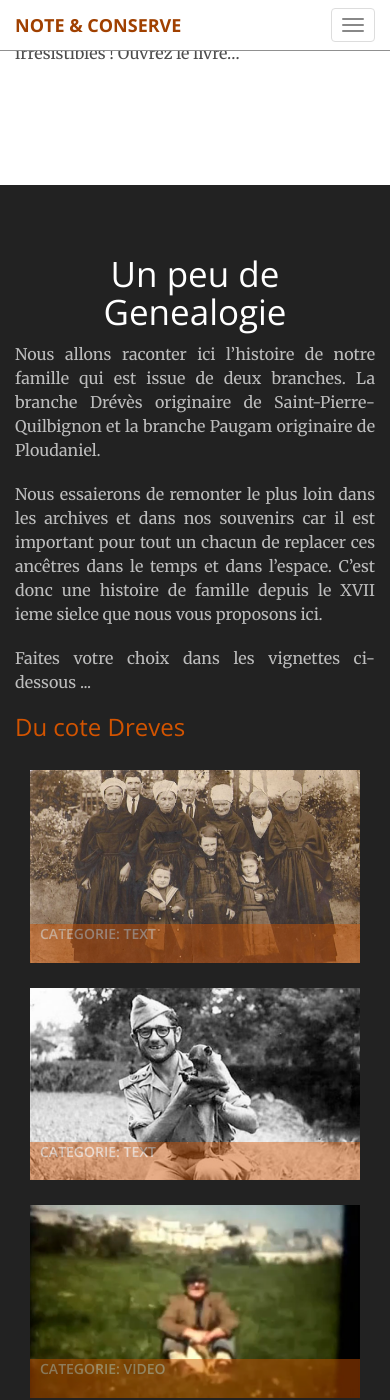
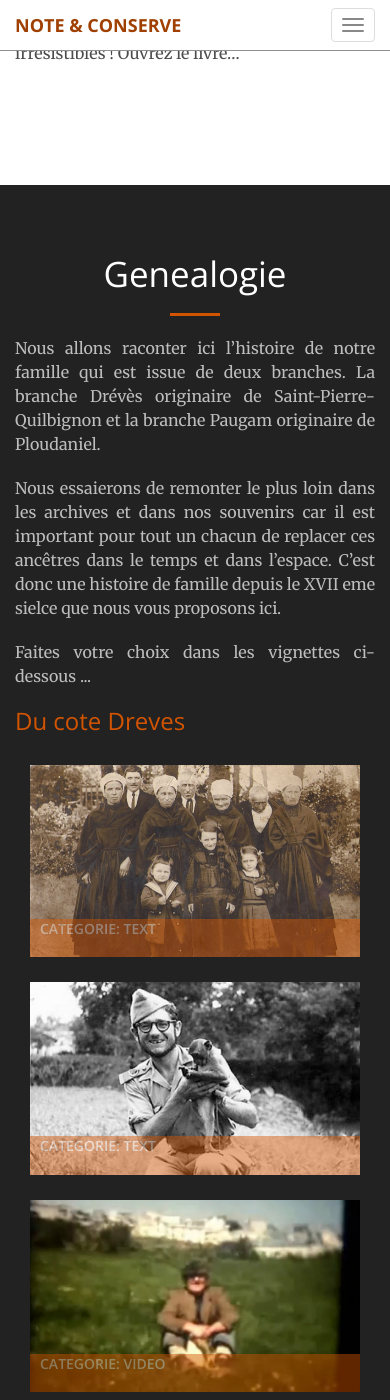
Before and after one commit to brignogan/brignogan.github.io, a Jekyll site: the page built from index.html, in a window 390 px wide and 1400 px high, scrolled down 3665 px. Built offline with Jekyll 4.4.1, drawn with Linux system fonts in a browser that asks for light colours; some of the changed text lies outside the part shown.

Commit message:
UBU: on the way

```diff
--- a/_includes/aside.html
+++ b/_includes/aside.html
@@ -2,8 +2,8 @@
 
       <div class="container text-center">
           <div class="call-to-action">
-              <h1>Un peu de Genealogie</h1>
-
+              <h1>Genealogie</h1>
+              <hr>
                 <p class="text-faded">
                 Nous allons raconter ici l’histoire de notre famille qui est issue de deux branches.
                 La branche Drévès originaire de Saint-Pierre-Quilbignon et la branche Paugam originaire de Ploudaniel.
@@ -11,7 +11,7 @@
                 <p class="text-faded">
                 Nous essaierons de remonter le plus loin dans les archives et dans nos souvenirs
                 car il est important pour tout un chacun de replacer ces ancêtres dans le temps et dans l’espace.
-                C’est donc une histoire de famille depuis le XVII ieme sielce que nous vous proposons ici.
+                C’est donc une histoire de famille depuis le XVII eme sielce que nous vous proposons ici.
                 </p>
                 <p class="text-faded">
                 Faites votre choix dans les vignettes ci-dessous ...
@@ -32,9 +32,12 @@
                                     Categorie: text
                                 </div>
                                 <div class="project-name" >
-                                    <p>
-                                      la famille Dreves avant la seconde guerre mondiale
-                                    </p>
+                                    <span>
+                                      la famille Dreves avant la seconde guerre mondiale,
+                                      une chromique du XX eme siecle.
+                                    </span>
+                                    <br>
+                                    <br>
                                     <a href="http://en.calameo.com/read/0046395077e5b34a4fd29" class="btn btn-default btn-xl ">a lire sur calameo.com</a>
                                 </div>
                               </div>
@@ -53,12 +56,10 @@
                                     Categorie: text
                                 </div>
                                 <div class="project-name" >
-                                    <p>
-                                      la famille Dreves apres la seconde guerre mondiale
+                                      les tribulations de la famille Dreves Jr apres la seconde guerre mondiale
                                       <br>
                                       <br>
                                       [a venir]
-                                    </p>
                                 </div>
                               </div>
 
@@ -77,7 +78,7 @@
                                 </div>
                                 <div class="project-name" >
                                     <p>
-                                      la video Xavier sur la famille Gourmelon
+                                      la video de Xavier sur la famille Gourmelon
                                     </p>
                                     <a href="https://vimeo.com/115486307" class="btn btn-default btn-xl ">a voir sur vimeo.com</a>
                                 </div>
@@ -104,19 +105,47 @@
                                 </div>
                                 <div class="project-name" >
                                     <p>
-                                      La famille Paugam avant la seconde guerre mondiale
+                                      La famille Paugam avant la seconde guerre mondiale.
+                                      Le Bas Leon dans la premiere moitie du XX eme siecle.
                                       <br>
                                       <br>
                                       [a venir]
                                     </p>
                                 </div>
-                              </div>
+                               </div>
 
-                              </div>
-                          </div>
-                      </div>
+                               </div>
+                            </div>
+                         </div>
+
+                      <div class="col-lg-4 col-md-4 text-center">
+                          <p> </p>
+                          <div class="portfolio-box">
+                              <img src="{{ url }}/img/genealogie/paugam2_600x350.png" class="img-responsive" alt="">
+                              <div class="portfolio-box-caption-tab">
+
+                              <div class="portfolio-box-caption-tab-content">
+                                <div class="project-category text-faded">
+                                    Categorie: texte
+                                </div>
+                                <div class="project-name" >
+                                    <p>
+                                      La famille Paugam apres la seconde guerre mondiale,
+                                      quatre generation sous le meme toit.
+                                      <br>
+                                      <br>
+                                      [a venir]
+                                    </p>
+                                </div>
+                               </div>
+
+                               </div>
+                            </div>
+                         </div>
                   </div>
                   <br>
+
+
               </div>
 
           </div>
--- a/_includes/services.html
+++ b/_includes/services.html
@@ -55,7 +55,7 @@
                     <img src="img/portfolio/4.jpg" class="img-responsive" alt="">
                     <div class="portfolio-box-caption">
                         <div class="portfolio-box-caption-content">
-                            <a href="{{ url }}/bretagne/#tag"> <div class="icon-autriche"></div> </a>
+                            <a href="{{ url }}/autriche/#tag"> <div class="icon-autriche"></div> </a>
                         </div>
                     </div>
                 </div>
--- a/_sass/_base.scss
+++ b/_sass/_base.scss
@@ -298,7 +298,7 @@
             .project-name {
                 height:80%;
                 width: inherit;
-                font-size: 18px;
+                font-size: 16px;
                 /* Firefox */
                 display:-moz-inline;
                 -moz-box-align:start;
@@ -309,7 +309,12 @@
                 display: -webkit-inline;
                 -webkit-box-align:start;
 
-                .p { text-align: center;}
+                p { text-align: center;}
+
+                @media (max-width: 400px) {
+                font-size: 14px;
+
+                }
             }
         }
     }
@@ -516,19 +521,25 @@
   }
 }
 .icon-backbutton {
-  width: 40px;
-  height: 40px;
+  width: 30px;
+  height: 30px;
   background-color: $theme-primary;
   -webkit-mask: url(../img/backbutton.svg) no-repeat center;
-  -webkit-mask-size: 40px 40px;
+  -webkit-mask-size: 30px 30px;
   mask: url(../img/backbutton.svg) no-repeat center;
-  mask-size: 40px;
+  mask-size: 30px;
   display: inline-block;
   @media (max-width: 768px) {
     width: 20px;
     height: 20px;
     -webkit-mask-size: 20px 20px;
     mask-size: 20px;
+    @media (max-width: 400px) {
+    width: 18px;
+    height: 18px;
+    -webkit-mask-size: 18px 18px;
+    mask-size: 18px;
+    }
   }
 }
 
@@ -570,8 +581,20 @@
 
 .page-title {
   margin-left: 0px;
-    h1 {font-size: 50px;}
-}
+  vertical-align: middle;
+  margin-top: 25px;
+  margin-bottom: 7px;
+    span {font-size: 40px;
+          line-height: 1.1;
+         }
+    @media (max-width: 768px) {
+      span {font-size: 30px;}
+   }
+    @media (max-width: 400px) {
+      span {font-size: 22px;}
+   }
+  }
+
 
 .page-text {
     margin-left:  40px;
```
Also changed, not shown: _layouts/page.html (+8 -5 lines), _layouts/post.html (+6 -1 lines), img/genealogie/paugam2_600x350.png (added).
